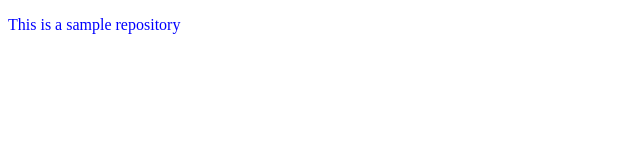
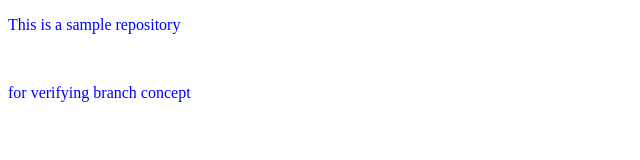
Before and after one commit to RahulRmCoder/localrepo, a plain HTML site: page index.html in a window 1280 px wide. Shown: the whole page, without its empty margins (0-640 px from the left). Drawn offline with Linux system fonts and the light colour scheme.

Commit message:
new paragrapg addded

```diff
--- a/index.html
+++ b/index.html
@@ -7,6 +7,7 @@
     <link rel="stylesheet" href="style.css">
 </head>
 <body>
-    <p> This is a sample repository</p>
+    <p> This is a sample repository</p><br>
+    <p>for verifying branch concept</p>
 </body>
 </html>
```
